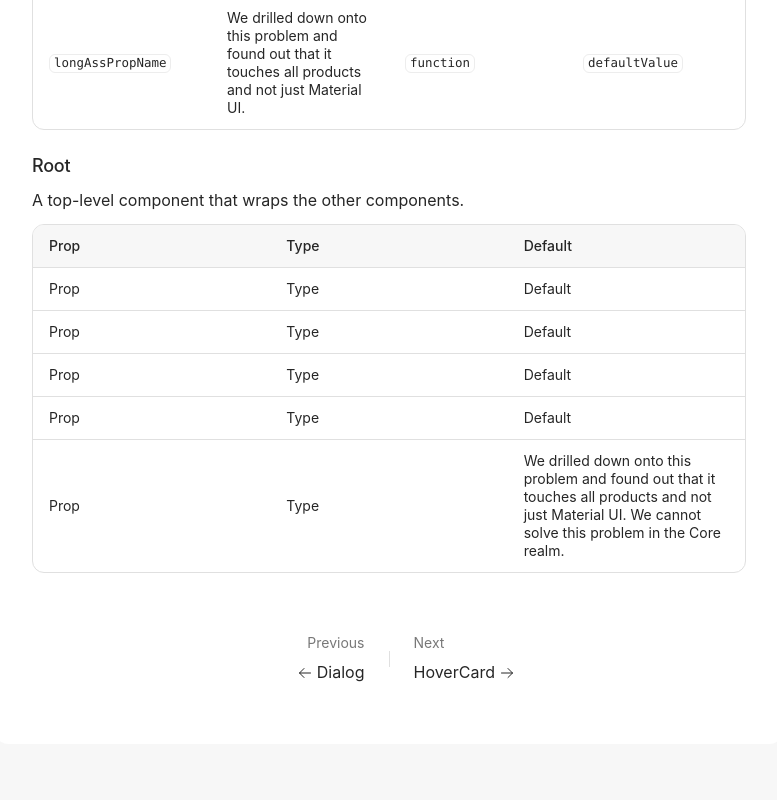
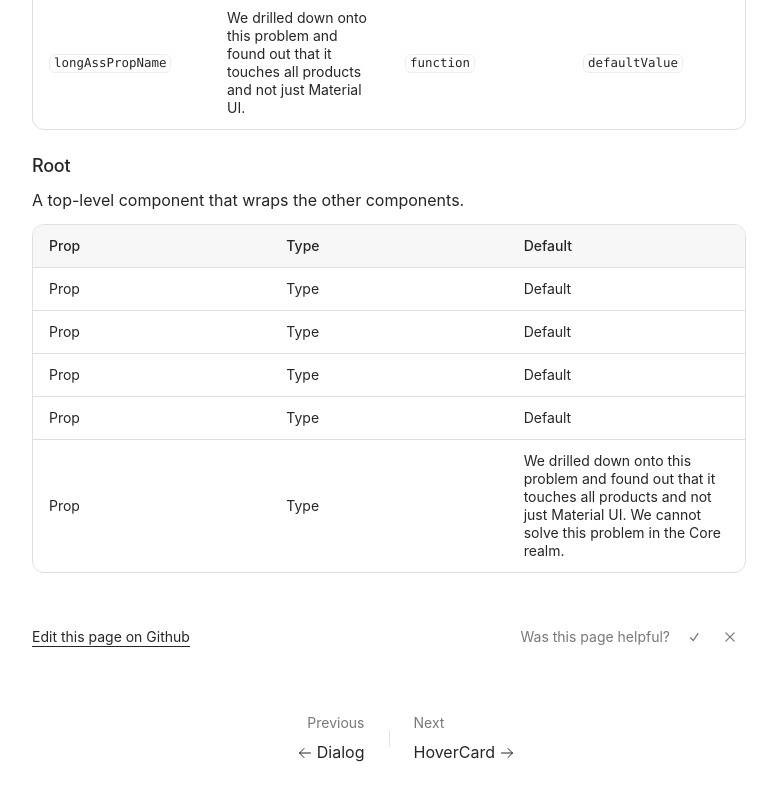
Before and after one commit to colmtuite/base-ui-website, a Next.js app: page / in a window 1280 px wide. Shown: the part 1790-2590 px from the top of the page, without its empty margins (251-1028 px from the left). Before the commit the page ends 2538 px from the top, so only its background shows below. Built offline with nearby package versions, Linux system fonts and the light colour scheme.

Commit message:
footer ui

```diff
--- a/src/app/page.tsx
+++ b/src/app/page.tsx
@@ -401,8 +401,56 @@ export default function Home() {
                 </tbody>
               </table>
             </div>
+            <div className="d-f ai-center jc-sb g-3 py-9">
+              <span className="Text size-3">
+                <a href="/" className="Link">
+                  Edit this page on Github
+                </a>
+              </span>
+              <div className="d-f ai-center jc-sb g-2">
+                <span className="Text size-3 color-gray">
+                  Was this page helpful?
+                </span>
+                <div className="d-f g-1">
+                  <button className="IconButton size-2">
+                    <svg
+                      width="16"
+                      height="16"
+                      viewBox="0 0 15 15"
+                      fill="none"
+                      xmlns="http://www.w3.org/2000/svg"
+                      className="Icon"
+                    >
+                      <path
+                        d="M11.4669 3.72684C11.7558 3.91574 11.8369 4.30308 11.648 4.59198L7.39799 11.092C7.29783 11.2452 7.13556 11.3467 6.95402 11.3699C6.77247 11.3931 6.58989 11.3355 6.45446 11.2124L3.70446 8.71241C3.44905 8.48022 3.43023 8.08494 3.66242 7.82953C3.89461 7.57412 4.28989 7.55529 4.5453 7.78749L6.75292 9.79441L10.6018 3.90792C10.7907 3.61902 11.178 3.53795 11.4669 3.72684Z"
+                        fill="currentColor"
+                        fill-rule="evenodd"
+                        clip-rule="evenodd"
+                      ></path>
+                    </svg>
+                  </button>
+                  <button className="IconButton size-2">
+                    <svg
+                      width="16"
+                      height="16"
+                      viewBox="0 0 15 15"
+                      fill="none"
+                      xmlns="http://www.w3.org/2000/svg"
+                      className="Icon"
+                    >
+                      <path
+                        d="M11.7816 4.03157C12.0062 3.80702 12.0062 3.44295 11.7816 3.2184C11.5571 2.99385 11.193 2.99385 10.9685 3.2184L7.50005 6.68682L4.03164 3.2184C3.80708 2.99385 3.44301 2.99385 3.21846 3.2184C2.99391 3.44295 2.99391 3.80702 3.21846 4.03157L6.68688 7.49999L3.21846 10.9684C2.99391 11.193 2.99391 11.557 3.21846 11.7816C3.44301 12.0061 3.80708 12.0061 4.03164 11.7816L7.50005 8.31316L10.9685 11.7816C11.193 12.0061 11.5571 12.0061 11.7816 11.7816C12.0062 11.557 12.0062 11.193 11.7816 10.9684L8.31322 7.49999L11.7816 4.03157Z"
+                        fill="currentColor"
+                        fill-rule="evenodd"
+                        clip-rule="evenodd"
+                      ></path>
+                    </svg>
+                  </button>
+                </div>
+              </div>
+            </div>
 
-            <div className="d-f ai-center jc-center g-3 py-9">
+            <div className="d-f ai-center jc-center g-3 pb-9">
               <a
                 href="/"
                 className="LinkBlock jc-end"
```
